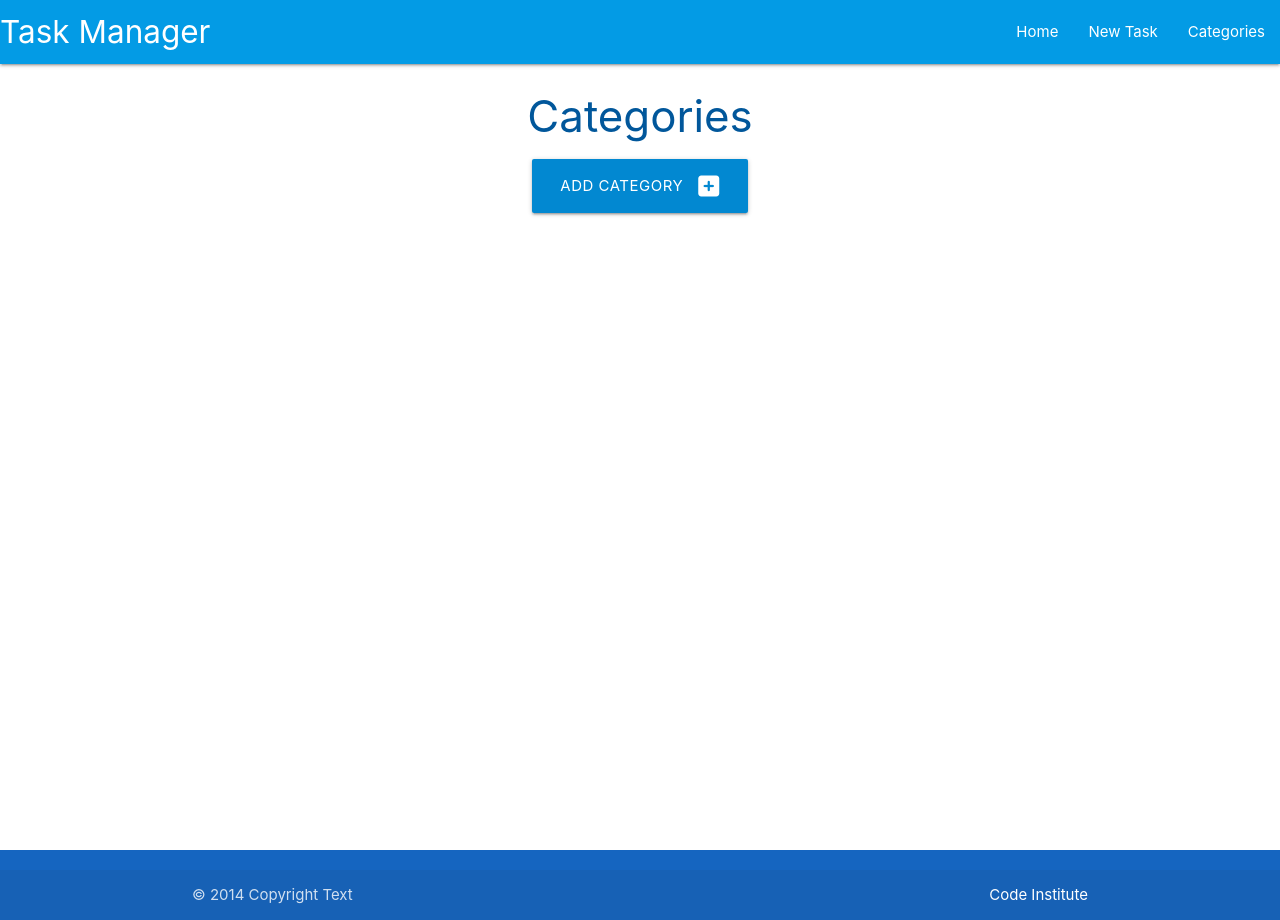
After one commit to stephaniecrocker91/flask-sqlalchemy-task-manager, a Flask app: page /categories in a window 1280 px wide. The commit adds this page. Run offline with Flask 2, Linux system fonts and the light colour scheme; data that the repository does not hold is empty; some libraries are stand-ins or nearby versions.

```diff
--- a/taskmanager/models.py
+++ b/taskmanager/models.py
@@ -1,14 +1,17 @@
 from taskmanager import db
 
+
+# Create two tables represented by Class based models using SQLAlchemy's ORM
 class Category(db.Model):
     # schema for Category Model
     id = db.Column(db.Integer, primary_key=True)
     category_name = db.Column(db.String(25), unique=True, nullable=False)
+    # to properly link our foreign key and cascade deletion
     tasks = db.relationship("Task", backref="category", cascade="all, delete", lazy=True)
 
 
     def __repr__(self):
-    # __repr__ to represent itself in the form of a string
+    # __repr__ to represent itself(the class objects) in the form of a string
         return self.category_name
 
 
--- a/taskmanager/routes.py
+++ b/taskmanager/routes.py
@@ -1,4 +1,4 @@
-from flask import render_template
+from flask import render_template, request, redirect, url_for
 from taskmanager import app, db
 from taskmanager.models import Category, Task
 
@@ -6,3 +6,43 @@ from taskmanager.models import Category, Task
 @app.route("/")
 def home():
     return render_template("tasks.html")
+
+
+@app.route("/categories")
+def categories():
+    # query database and retrieve all queries from this table and sort by category_name
+    categories = list(Category.query.order_by(Category.category_name).all())
+    # pass this variable to our rendered_template to display to users
+    return render_template("categories.html", categories=categories)
+
+
+@app.route("/add_category", methods=["GET", "POST"])
+def add_category():
+    if request.method == "POST":
+        # create new variable called category which will be set to a new instance
+        # of Category() model imported above. We have grabbed new form data.
+        # We need to add request to import above
+        category = Category(category_name=request.form.get("category_name"))
+        # Add and commit this to db database
+        db.session.add(category)
+        db.session.commit()
+        # we then redirect to our 'categories' page
+        return redirect(url_for("categories"))
+    return render_template("add_category.html")
+
+@app.route("/edit_category/<int:category_id>", methods=["GET", "POST"])
+def edit_category(category_id):
+    category = Category.query.get_or_404(category_id)
+    if request.method == "POST":
+        category.category_name = request.form.get("category_name")
+        db.session.commit()
+        return redirect(url_for("categories"))
+    return render_template("edit_category.html", category=category)
+
+
+@app.route("/delete_category/<int:category_id>")
+def delete_category(category_id):
+    category = Category.query.get_or_404(category_id)
+    db.session.delete(category)
+    db.session.commit()
+    return redirect(url_for("categories"))
--- a/taskmanager/templates/base.html
+++ b/taskmanager/templates/base.html
@@ -24,7 +24,7 @@
                 <ul class="right hide-on-med-and-down">
                     <li><a href="{{ url_for('home') }}">Home</a></li>
                     <li><a href="">New Task</a></li>
-                    <li><a href="">Categories</a></li>
+                    <li><a href="{{ url_for('categories') }}">Categories</a></li>
                 </ul>
             </div>
         </nav>
@@ -32,7 +32,7 @@
         <ul class="sidenav" id="mobile-demo">
             <li><a href="{{ url_for('home') }}">Home</a></li>
             <li><a href="">New Task</a></li>
-            <li><a href="">Categories</a></li>
+            <li><a href="{{ url_for('categories') }}">Categories</a></li>
         </ul>
     </header>
     <main class="container">
@@ -40,12 +40,12 @@
         {% endblock %}
     </main>
     <footer class="page-footer blue darken-3">
-    <div class="footer-copyright">
-        <div class="container">
-            © 2014 Copyright Text
-            <a class="white-text right" href="http://codeinstitute.net">Code Institute</a>
+        <div class="footer-copyright">
+            <div class="container">
+                © 2014 Copyright Text
+                <a class="white-text right" href="http://codeinstitute.net">Code Institute</a>
+            </div>
         </div>
-    </div>
     </footer>
     <script src="https://cdnjs.cloudflare.com/ajax/libs/materialize/1.0.0/js/materialize.min.js"></script>
     <script src="{{ url_for('static', filename='js/script.js') }}"></script>
--- /dev/null
+++ b/taskmanager/templates/categories.html
@@ -0,0 +1,29 @@
+{% extends "base.html" %}
+{% block content %}
+
+<h3 class="light-blue-text text-darken-4 center-align">Categories</h3>
+
+<div class="row">
+    <div class="col s12 center-align">
+        <a href="{{ url_for('add_category') }}" class="btn-large light-blue darken-2">
+            Add Category <i class="fas fa-plus-square right"></i>
+        </a>
+    </div>
+</div>
+<div class="row">
+    {% for category in categories %}
+    <div class="col s12 m6 l3">
+        <div class="card light-blue darken-4 center-align">
+            <div class="card-content white-text">
+                <span class="card-title">{{ category.category_name }}</span>
+            </div>
+            <div class="card-action">
+                <a href="{{ url_for('edit_category', category_id=category.id) }}" class="btn green accent-4">Edit</a>
+                <a href="{{ url_for('delete_category', category_id=category.id) }}" class="btn red">Delete</a>
+            </div>
+        </div>
+    </div>
+    {% endfor %}
+</div>
+
+{% endblock %}
```
Also changed, not shown: taskmanager/templates/add_category.html (added, +28 -0 lines), taskmanager/templates/edit_category.html (added, +28 -0 lines).
